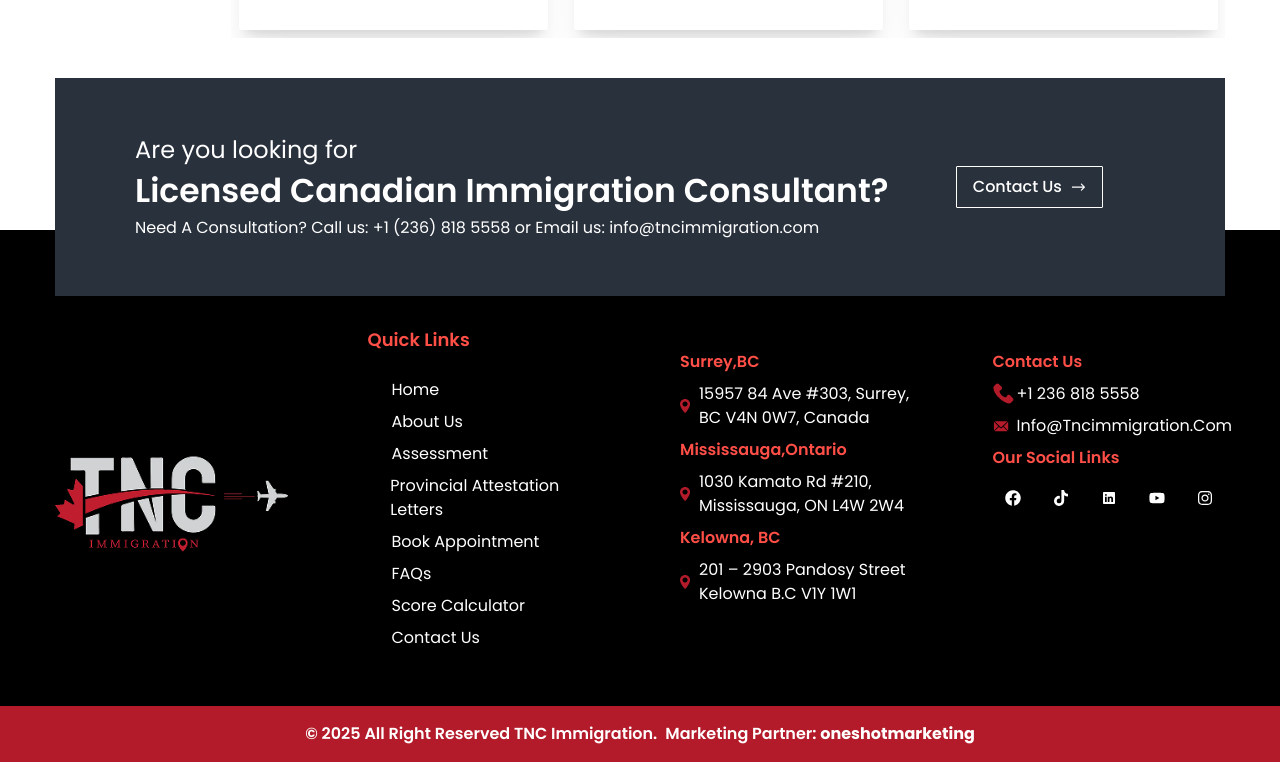
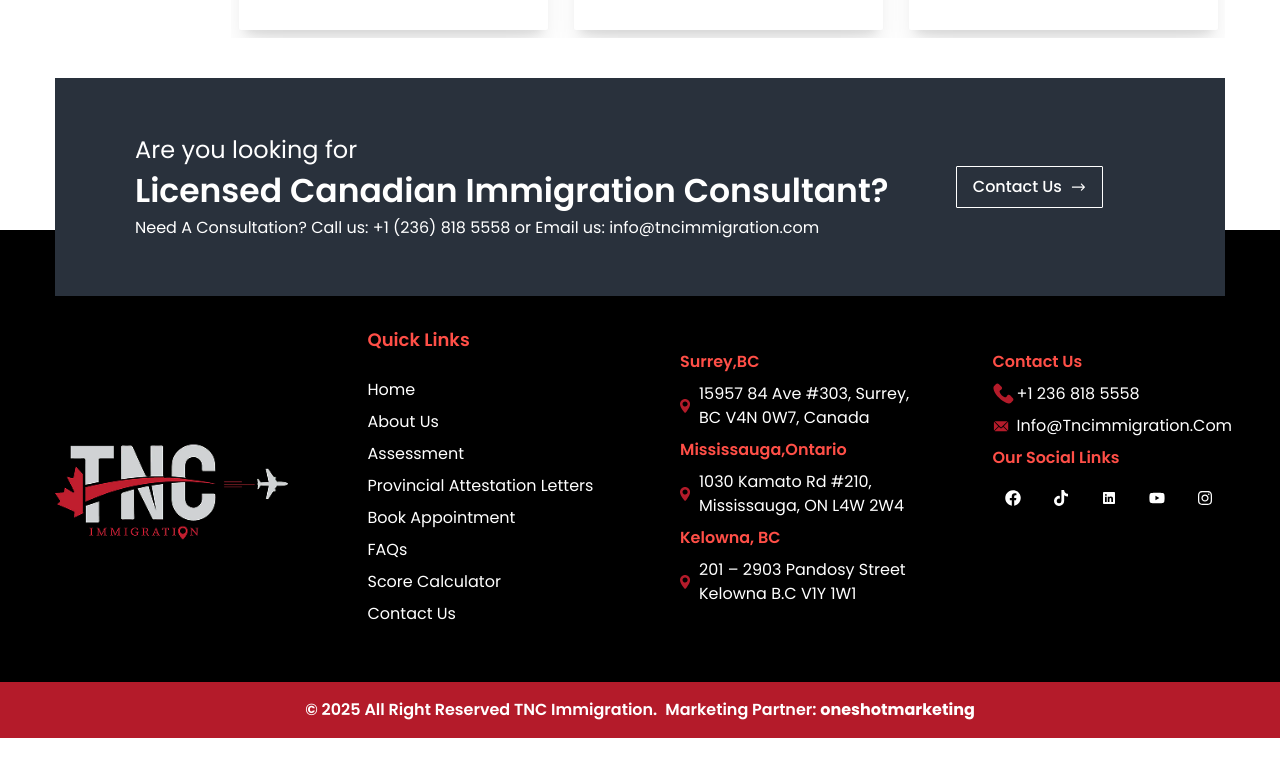
Before and after one commit to fielmente8777/tncwebsite, a Next.js app: page /about-us in a window 1280 px wide. Shown: the part 4334-5096 px from the top of the page. After the commit the page ends 5072 px from the top, so only its background shows below. Built offline with nearby package versions, Linux system fonts and the light colour scheme.

Commit message:
Refactor footer link rendering to conditionally display icons

```diff
--- a/src/components/footer/Footer.tsx
+++ b/src/components/footer/Footer.tsx
@@ -64,13 +64,19 @@
                         {sublink.title}
                       </h3>
                     )}
-                    {sublink.name && <Link
-                      href={sublink.href ? sublink.href : ""}
-                      className=" capitalize flex items-center gap-2"
-                    >
-                      <span className="w-4 text-prime-red">{sublink.icon} </span>
-                      {sublink.name}
-                    </Link>}
+                    {sublink.name && (
+                      <Link
+                        href={sublink.href ? sublink.href : ""}
+                        className=" capitalize flex items-center gap-2"
+                      >
+                        {sublink.icon && (
+                          <span className="w-4 text-prime-red">
+                            {sublink.icon}{" "}
+                          </span>
+                        )}
+                        {sublink.name}
+                      </Link>
+                    )}
                     {sublink.links && (
                       <div className="flex items-center gap-2">
                         {sublink.links?.map((slink, index) => (
```
